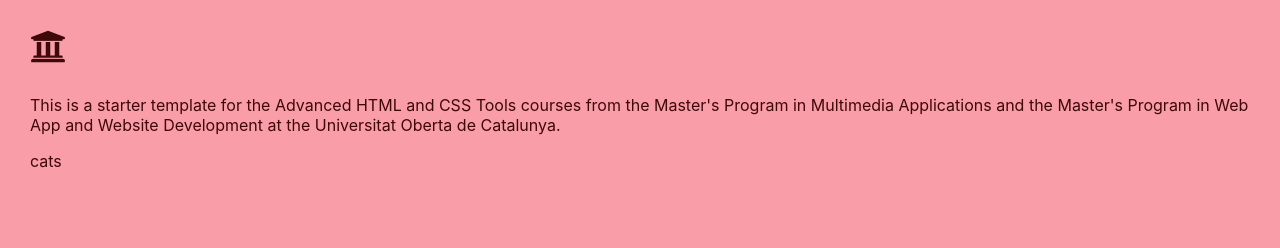
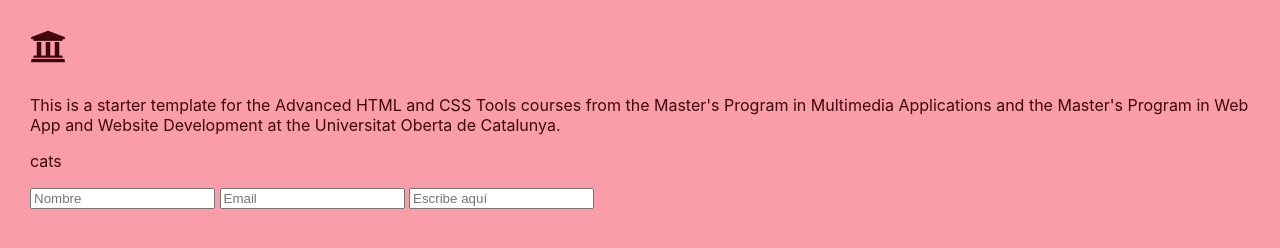
Before and after one commit to jmmartinsab/modulo1, a website built with Parcel: page src/index.html in a window 1280 px wide. Shown: the part 110-358 px from the top of the page. Built offline with nearby package versions, Linux system fonts and the light colour scheme.

Commit message:
prueba
de formularios

```diff
--- a/src/index.html
+++ b/src/index.html
@@ -17,6 +17,12 @@
       Catalunya.
     </p>
       <p class:"uoc-tittle">cats</p>
+      <form action="mailto:jmmartindesign9s@gmail.com" method="post" enctype="text/plain">
+          <input type="text" id="name" pattern="[a-zA-ZàáâäãåąčćęèéêëėįìíîïłńòóôöõøùúûüųūÿýżźñçčšžÀÁÂÄÃÅĄĆČĖĘÈÉÊËÌÍÎÏĮŁŃÒÓÔÖÕØÙÚÛÜŲŪŸÝŻŹÑßÇŒÆČŠŽ∂ð ,.'-]{2,64}" title="Solo caracteres alfabéticos. minimo de 2 caracteres y un maximo de 64" placeholder="Nombre" required>
+          <input type="text" id="email" name="email" pattern="[a-z0-9._%+-]+@[a-z0-9.-]+\.[a-z]{2,}$" title="Debe encajar con el formato email@email.com" placeholder="Email" required>
+          <input class="form-control" type="text" name="body" placeholder="Escribe aquí">
+      </form>
+
     <script src="./assets/scripts/main.js"></script><!-- do not remove this line! -->
   </body>
 </html>
```
